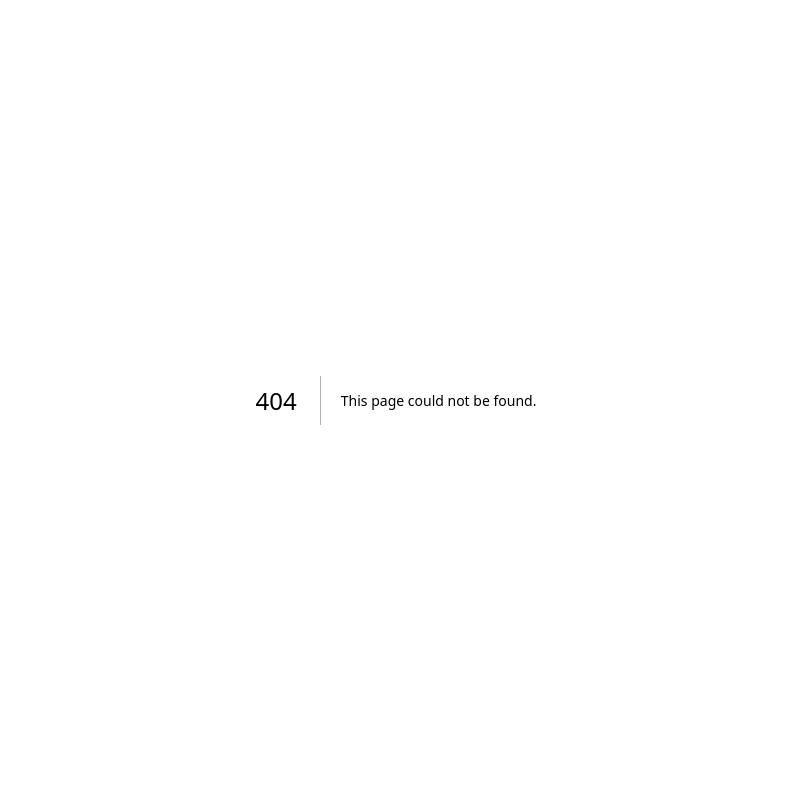
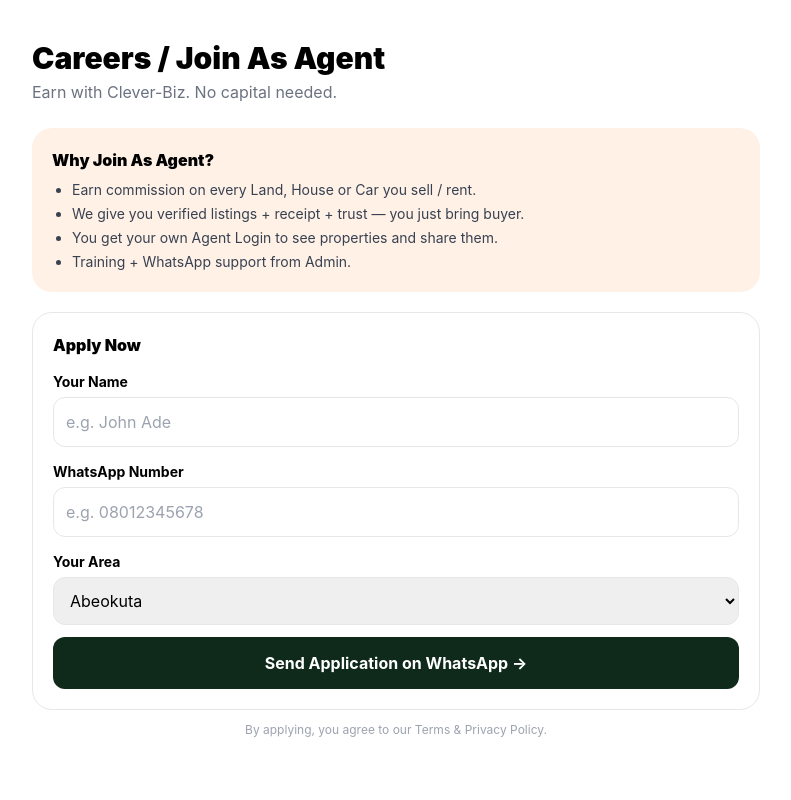
Before and after one commit to Habeebullahi7/CleverBiz-Synergy, a Next.js app: page /careers in a window 1280 px wide. Before the commit this address had no page. Shown: the top 800 px of the page, without its empty margins (244-1035 px from the left). Built offline with nearby package versions, Linux system fonts and the light colour scheme.

Commit message:
Create Careers page for agent applications
This component allows users to apply for a position as an agent, collecting their name, WhatsApp number, and area of residence.

```diff
--- /dev/null
+++ b/app/careers/page.tsx
@@ -0,0 +1,38 @@
+"use client";
+import Footer from "@/components/Footer";
+import { useState } from "react";
+export default function Careers() {
+  const [sent, setSent] = useState(false);
+  const [form, setForm] = useState({ name: "", phone: "", area: "Abeokuta" });
+  return (
+    <div className="min-h-screen bg-white">
+      <div className="max-w-3xl mx-auto px-5 py-10">
+        <h1 className="text-3xl font-black">Careers / Join As Agent</h1>
+        <p className="text-gray-500 mt-1">Earn with Clever-Biz. No capital needed.</p>
+        <div className="bg-[#FFF1E6] rounded-[20px] p-5 mt-6">
+          <p className="font-black">Why Join As Agent?</p>
+          <ul className="list-disc pl-5 mt-2 text-sm text-gray-700 space-y-1">
+            <li>Earn commission on every Land, House or Car you sell / rent.</li>
+            <li>We give you verified listings + receipt + trust — you just bring buyer.</li>
+            <li>You get your own Agent Login to see properties and share them.</li>
+            <li>Training + WhatsApp support from Admin.</li>
+          </ul>
+        </div>
+        <div className="border rounded-[20px] p-5 mt-5">
+          <p className="font-black mb-3">Apply Now</p>
+          <label className="text-sm font-bold">Your Name</label>
+          <input value={form.name} onChange={e => setForm({ ...form, name: e.target.value })} placeholder="e.g. John Ade" className="border rounded-xl p-3 w-full mt-1 mb-3" />
+          <label className="text-sm font-bold">WhatsApp Number</label>
+          <input value={form.phone} onChange={e => setForm({ ...form, phone: e.target.value })} placeholder="e.g. 08012345678" className="border rounded-xl p-3 w-full mt-1 mb-3" />
+          <label className="text-sm font-bold">Your Area</label>
+          <select value={form.area} onChange={e => setForm({ ...form, area: e.target.value })} className="border rounded-xl p-3 w-full mt-1 mb-3">
+            <option>Abeokuta</option><option>Lagos - Akowonjo</option><option>Lagos - Other</option><option>Ogun - Other</option><option>Other State</option>
+          </select>
+          {sent ? <p className="bg-green-50 text-green-700 font-bold p-3 rounded-xl text-center">Application received! We go chat you on WhatsApp within 24 hours. ✅</p> : <a href={`https://wa.me/2348088735444?text=${encodeURIComponent(`Hello Clever-Biz, I want to join as Agent.\nName: ${form.name}\nPhone: ${form.phone}\nArea: ${form.area}`)}`} target="_blank" className="block text-center bg-[#0F2A1A] text-white font-bold py-3.5 rounded-xl">Send Application on WhatsApp →</a>}
+        </div>
+        <p className="text-xs text-gray-400 mt-3 text-center">By applying, you agree to our Terms & Privacy Policy.</p>
+      </div>
+      <Footer />
+    </div>
+  );
+          }
```
